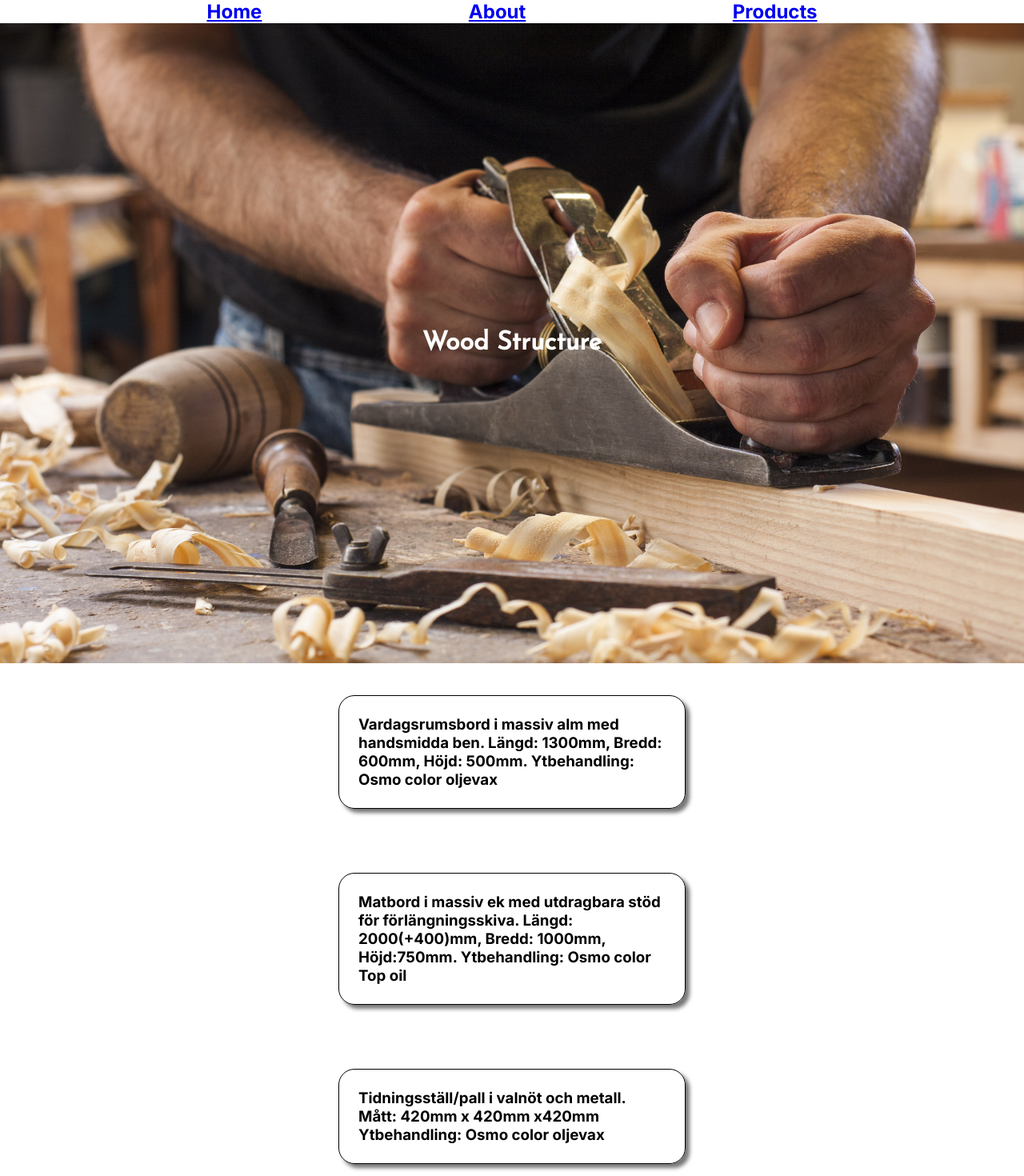
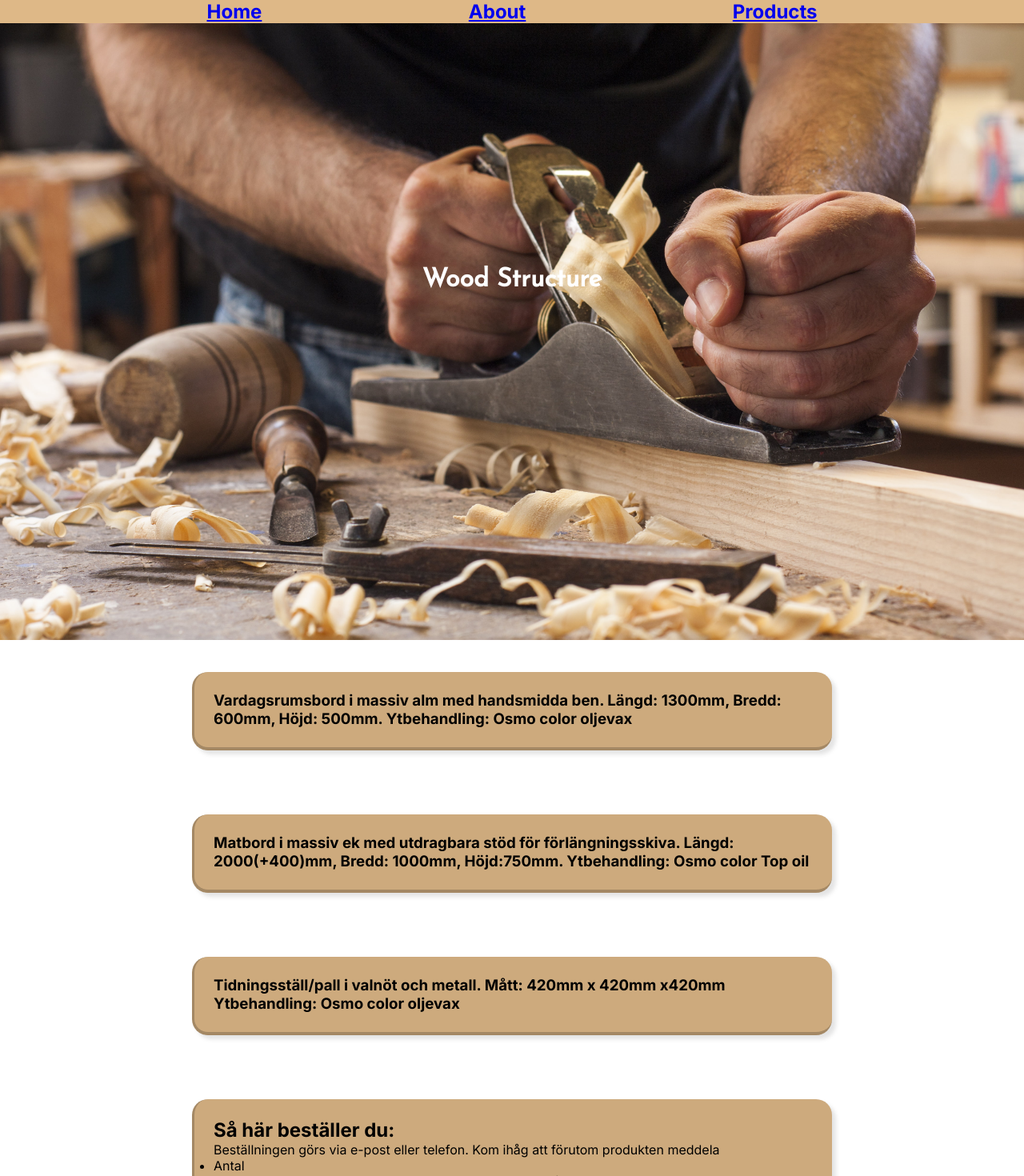
Before and after one commit to HannesNyfelt/woodstructure, a Next.js app: page / in a window 1280 px wide. Shown: the top 1470 px of the page at 80% size. Built offline with nearby package versions, Linux system fonts and the light colour scheme.

Commit message:
made stuff looked better

```diff
--- a/src/app/globals.css
+++ b/src/app/globals.css
@@ -5,15 +5,16 @@
 * {
     margin: 0;
     padding: 0;
+    box-sizing: border-box;
 }
 
 #TopDiv {
     width: 100%;
-    background-color: white;
+    background-color: #deb887;
     display: flex;
     align-items: center;
     justify-content: space-evenly;
-    position: sticky;
+    position: fixed;
 }
 
 #main {
@@ -45,19 +46,23 @@
     justify-content: center;
     align-items: center;
     flex-direction: column;
+    margin: 0 20px;
 }
 
 .text {
-    margin: 40px;
-    box-shadow: 5px 5px 5px rgb(119, 119, 119);
+    background-color: #cdaa7d;
+    margin: 40px 20px;
+    box-shadow: 5px 5px 5px rgba(119, 119, 119, 0.2);
     border-radius: 20px;
-    border: 1px solid black;
+    border-bottom: 4px solid rgba(0, 0, 0, 0.2);
+    border-left: 3px solid rgba(0, 0, 0, 0.2);
     padding: 1.5rem;
-    max-width: 30%;
+    max-width: 800px;
+    width: 100%;
 }
 
 #header {
     color: white;
     font-family: "Josefin Sans", sans-serif;
-    position: absolute;
+    margin-bottom: 100px;
 }
--- a/src/app/page.tsx
+++ b/src/app/page.tsx
@@ -3,7 +3,8 @@ import TopDiv from "@/components/TopDiv";
 
 export default function Home() {
   return (
-    <div><TopDiv></TopDiv>
+    <div>
+      <TopDiv></TopDiv>
       <div id="main">
         <h1 id="header">Wood Structure</h1>
       </div>
@@ -17,11 +18,14 @@ export default function Home() {
           Matbord i massiv ek med utdragbara stöd för förlängningsskiva.
           Längd: 2000(+400)mm, Bredd: 1000mm, Höjd:750mm. Ytbehandling: Osmo color Top oil
         </h3>
-        <h3 className="text">
-          Tidningsställ/pall i valnöt och metall.
-          Mått: 420mm x 420mm x420mm
-          Ytbehandling: Osmo color oljevax
-        </h3>
+        <div className="text">
+          <h3>
+            Tidningsställ/pall i valnöt och metall.
+            Mått: 420mm x 420mm x420mm
+            Ytbehandling: Osmo color oljevax
+          </h3>
+
+        </div>
         <div className="text">
           <h2>Så här beställer du:</h2>
           <ul>Beställningen görs via e-post eller telefon.
```
